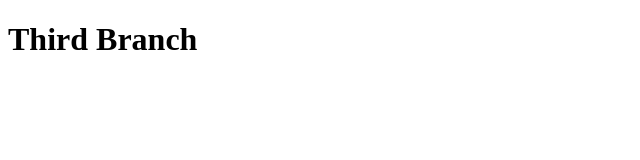
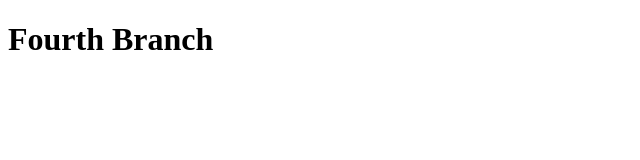
Before and after one commit to JomDist23/Task, a plain HTML site: page index.html in a window 1280 px wide. Shown: the whole page, without its empty margins (0-640 px from the left). Drawn offline with Linux system fonts and the light colour scheme.

Commit message:
fourth commit

```diff
--- a/index.html
+++ b/index.html
@@ -6,6 +6,6 @@
     <title>Task</title>
 </head>
 <body>
-    <h1>Third Branch</h1>
+    <h1>Fourth Branch</h1>
 </body>
 </html>
```
